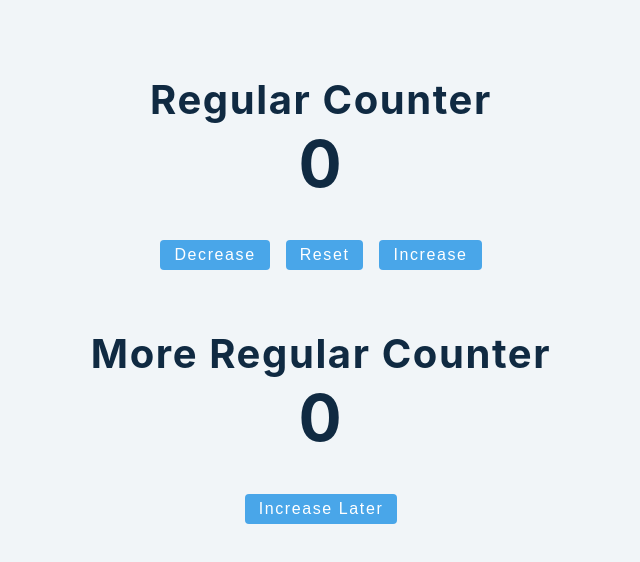
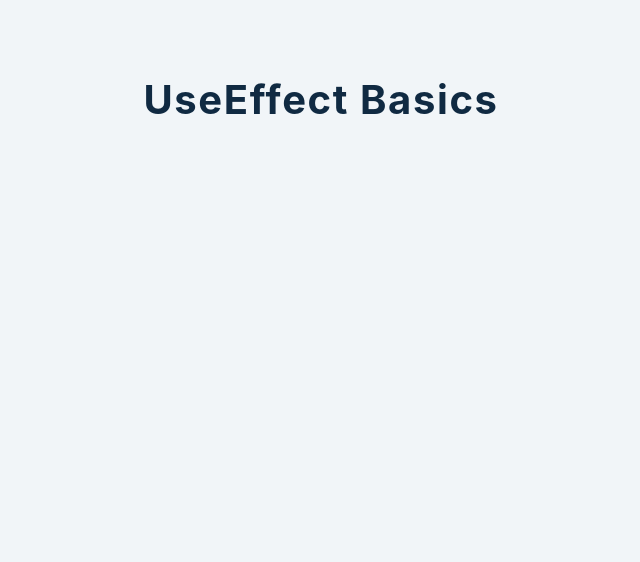
Before and after one commit to li-xiaomai/react-18, a React (Create React App) app: page / in a window 1280 px wide. Shown: the top 562 px of the page, without its empty margins (319-959 px from the left). Built offline with nearby package versions, Linux system fonts and the light colour scheme.

Commit message:
useEffect

```diff
--- a/src/App.js
+++ b/src/App.js
@@ -1,4 +1,4 @@
-import Setup from './tutorial/1-useState/setup/5-usState-counter';
+import Setup from './tutorial/2-useEffect/setup/1-useEffect-basics';
 export default function App() {
   return (
     <div className="container">
--- /dev/null
+++ b/src/tutorial/2-useEffect/setup/1-useEffect-basics.js
@@ -0,0 +1,11 @@
+import React, { useEffect } from 'react';
+
+const UseEffectBasics = () => {
+  useEffect(() => {
+    console.log('call useEffect');
+  });
+  console.log('render component');
+  return <h2>UseEffect Basics</h2>;
+};
+
+export default UseEffectBasics;
```
